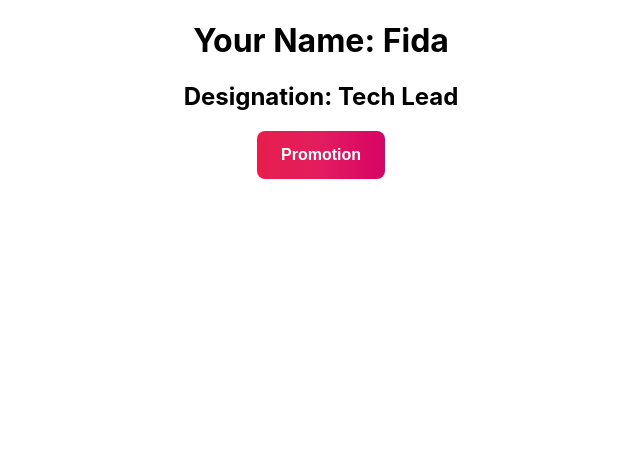
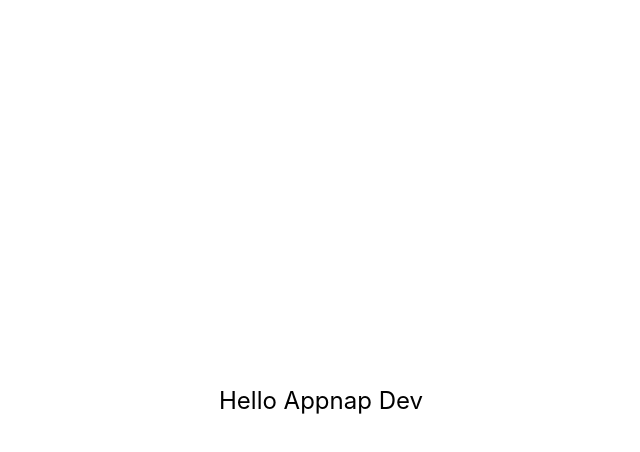
Before and after one commit to khaled-hossain-code/react_demo_appnap, a React (Create React App) app: page / in a window 1280 px wide. Shown: the top 452 px of the page, without its empty margins (319-959 px from the left). Built offline with nearby package versions, Linux system fonts and the light colour scheme.

Commit message:
Center All element

```diff
--- a/src/App.css
+++ b/src/App.css
@@ -1,38 +1,6 @@
 .App {
-  text-align: center;
-}
-
-.App-logo {
-  height: 40vmin;
-  pointer-events: none;
-}
-
-@media (prefers-reduced-motion: no-preference) {
-  .App-logo {
-    animation: App-logo-spin infinite 20s linear;
-  }
-}
-
-.App-header {
-  background-color: #282c34;
-  min-height: 100vh;
   display: flex;
-  flex-direction: column;
+  height: 100vh;
   align-items: center;
   justify-content: center;
-  font-size: calc(10px + 2vmin);
-  color: white;
 }
-
-.App-link {
-  color: #61dafb;
-}
-
-@keyframes App-logo-spin {
-  from {
-    transform: rotate(0deg);
-  }
-  to {
-    transform: rotate(360deg);
-  }
-}
--- a/src/App.jsx
+++ b/src/App.jsx
@@ -8,13 +8,13 @@
 function App() {
   return (
     <div className="App">
-      {/* <Hello /> */}
-      <Promotion />
+      <Hello />
+      {/* <Promotion /> */}
 
       {/* <Customer /> */}
 
       {/* loading from api */}
-      {/* <Users />  */}
+      {/* <Users /> */}
     </div>
   );
 }
--- a/src/features/declarative/hello/hello.css
+++ b/src/features/declarative/hello/hello.css
@@ -1,4 +1,3 @@
 .greet-msg {
-  margin-top: 45vh;
   font-size: 24px;
 }
--- a/src/features/declarative/promotion/Promotion.jsx
+++ b/src/features/declarative/promotion/Promotion.jsx
@@ -9,7 +9,7 @@
   });
 
   return (
-    <div>
+    <div className="promotion-container">
       <h1>Your Name: {user.firstName}</h1>
       <h2>Designation: {user.designation}</h2>
       <button
--- a/src/features/declarative/promotion/promotion.css
+++ b/src/features/declarative/promotion/promotion.css
@@ -1,3 +1,7 @@
+.promotion-container {
+  min-height: 300px;
+}
+
 .promotion-btn {
   display: inline-block;
   outline: none;
```
